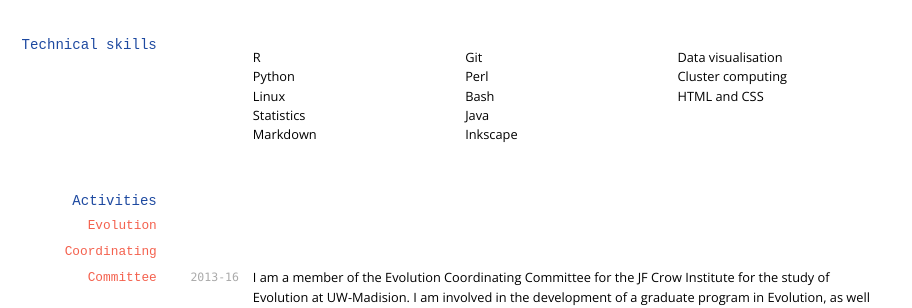
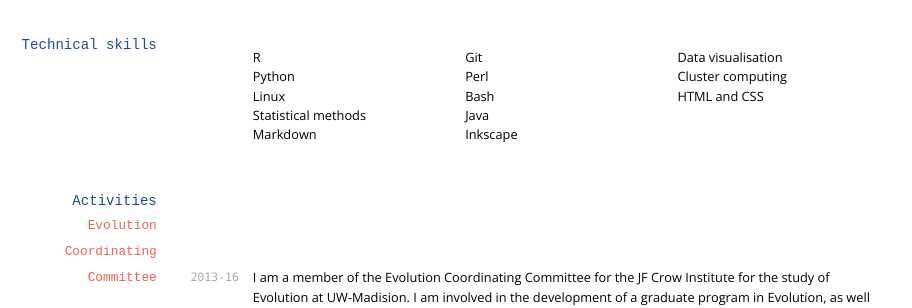
Before and after one commit to mbontrager/mbontrager.github.io, a Jekyll site: the page cv/index.html, which Jekyll copies as it is, in a window 1280 px wide and 900 px high, scrolled down 1790 px. Shown: the part 154-462 px from the top of the window, without its empty margins (0-912 px from the left). Built offline with Jekyll 4.4.1, drawn with Linux system fonts in a browser that asks for light colours; nearby versions of some CDN libraries.

Commit message:
Update CV

```diff
--- a/cv/index.html
+++ b/cv/index.html
@@ -134,7 +134,7 @@ The Role of RAD52 in Mitochondrial Genome Stability (<em>SUNY Brockport Summer R
   <li>R</li>
   <li>Python</li>
   <li>Linux</li>
-  <li>Statistics</li>
+  <li>Statistical methods</li>
   <li>Markdown</li>
   <li>Git</li>
   <li>Perl</li>
```
